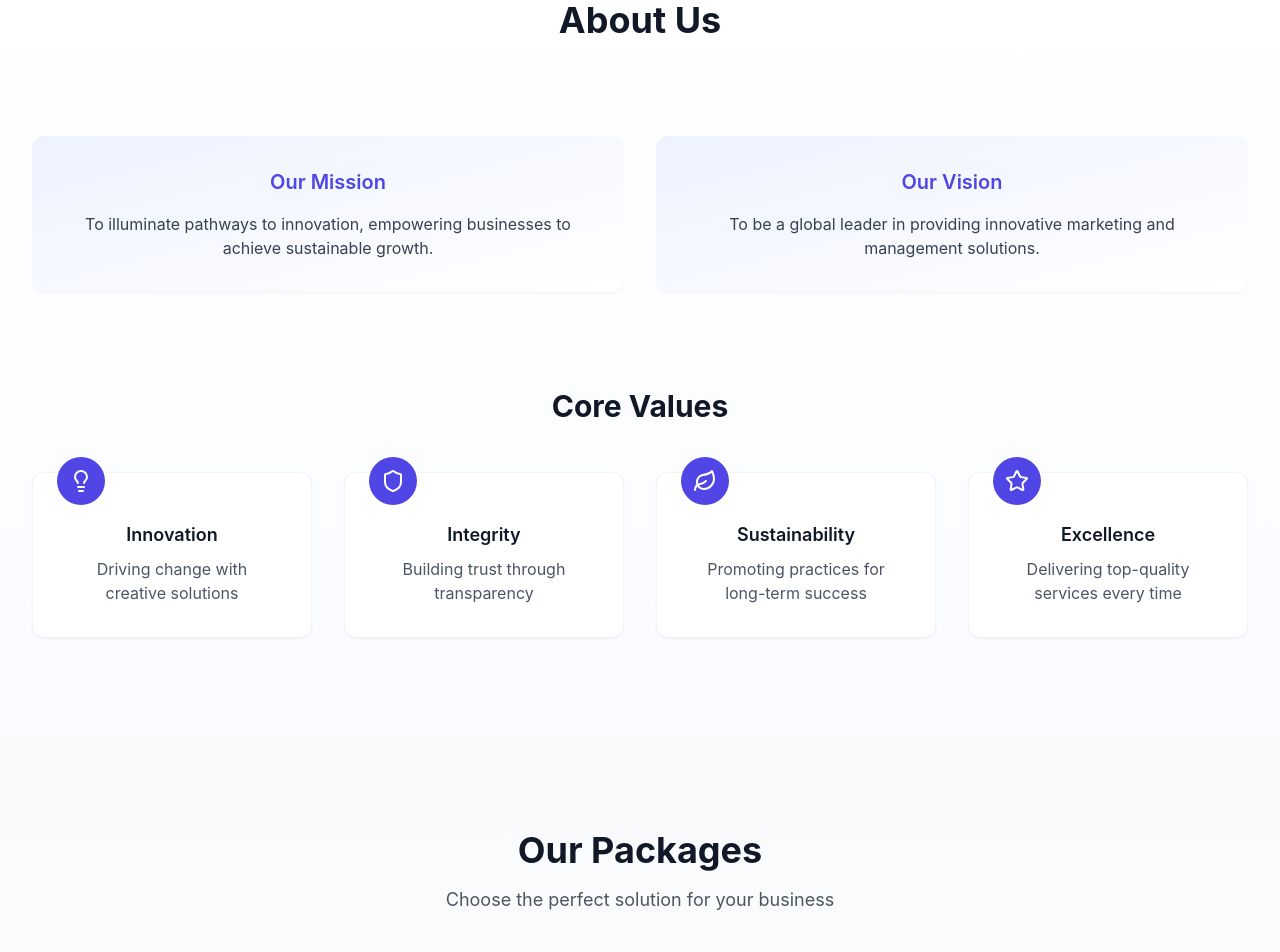
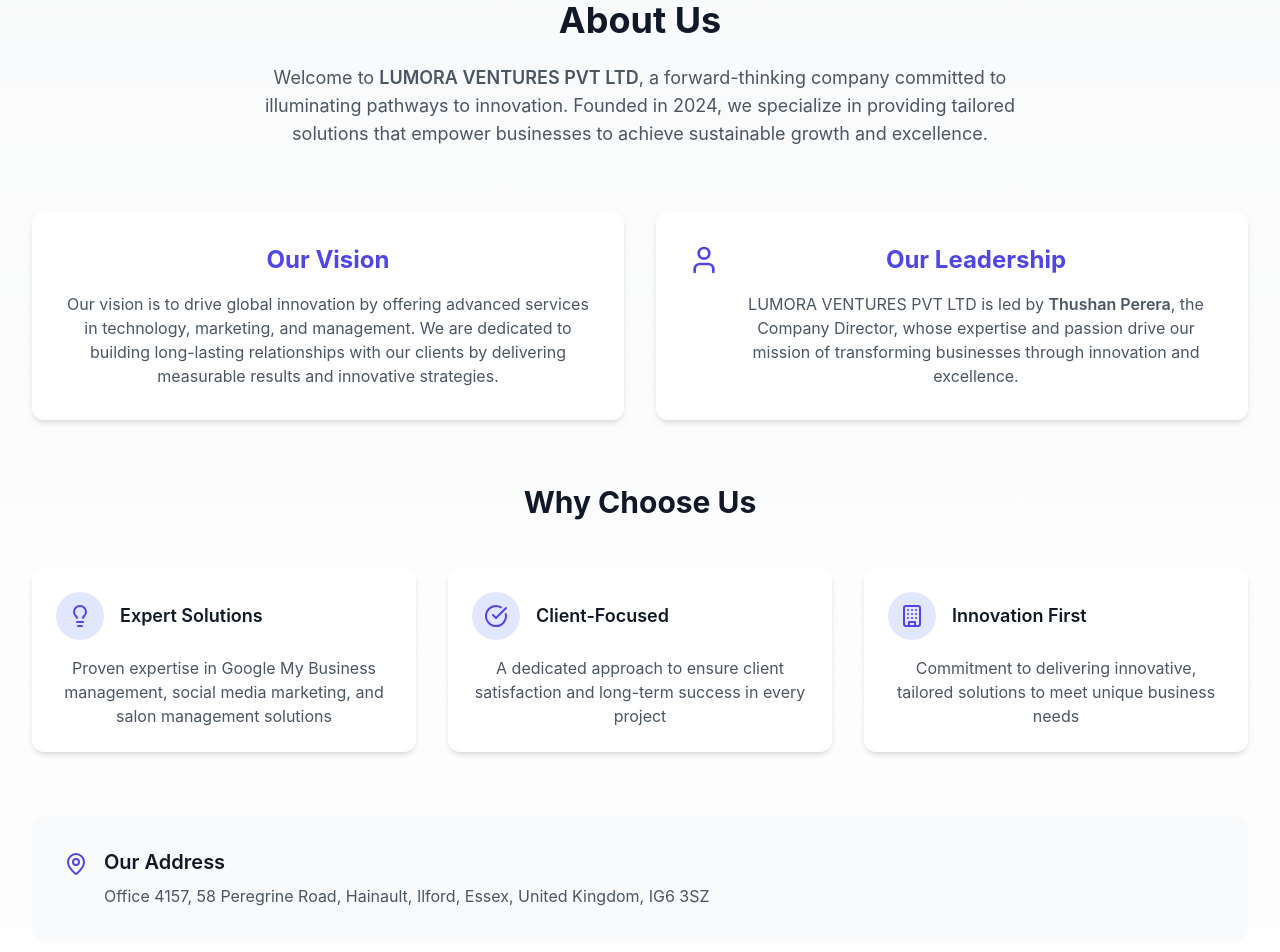
Before and after one commit to maduranga98/lumora-ventures, a React (Create React App) app: page / in a window 1280 px wide. Shown: the part 1720-2672 px from the top of the page. Built offline with nearby package versions, Linux system fonts and the light colour scheme.

Commit message:
stripe updates

```diff
--- a/src/components/AboutUs.js
+++ b/src/components/AboutUs.js
@@ -1,99 +1,141 @@
 import React from "react";
-import { Lightbulb, Shield, Leaf, Star } from "lucide-react";
+import { Lightbulb, MapPin, User, CheckCircle, Building } from "lucide-react";
 
 const AboutUs = () => {
-  const coreValues = [
+  const whyChooseUs = [
     {
-      title: "Innovation",
-      description: "Driving change with creative solutions",
+      title: "Expert Solutions",
+      description:
+        "Proven expertise in Google My Business management, social media marketing, and salon management solutions",
       icon: Lightbulb,
     },
     {
-      title: "Integrity",
-      description: "Building trust through transparency",
-      icon: Shield,
+      title: "Client-Focused",
+      description:
+        "A dedicated approach to ensure client satisfaction and long-term success in every project",
+      icon: CheckCircle,
     },
     {
-      title: "Sustainability",
-      description: "Promoting practices for long-term success",
-      icon: Leaf,
-    },
-    {
-      title: "Excellence",
-      description: "Delivering top-quality services every time",
-      icon: Star,
+      title: "Innovation First",
+      description:
+        "Commitment to delivering innovative, tailored solutions to meet unique business needs",
+      icon: Building,
     },
   ];
 
   return (
-    <div className="bg-gradient-to-b from-white to-indigo-50/30 py-24">
+    <div className="bg-gradient-to-b from-gray-50 to-white py-16 md:py-24">
       <div className="max-w-7xl mx-auto px-4 sm:px-6 lg:px-8">
-        <div className="text-center animate-on-scroll opacity-0 translate-y-8">
-          <h2 className="text-3xl md:text-4xl font-bold text-gray-900">
+        {/* Header Section */}
+        <div className="text-center mb-16 animate-on-scroll opacity-0 translate-y-8">
+          <h2 className="text-3xl md:text-4xl font-bold text-gray-900 mb-6">
             About Us
           </h2>
-        </div>
-
-        <div className="mt-16 lg:mt-24">
-          <div className="space-y-12 lg:space-y-24">
-            {/* Mission & Vision */}
-            <div className="grid grid-cols-1 gap-8 md:grid-cols-2">
-              <div className="animate-on-scroll opacity-0 -translate-x-8">
-                <div className="group bg-gradient-to-br from-indigo-50 to-white p-8 rounded-xl shadow-sm hover:shadow-lg transition-all duration-300">
-                  <h3 className="text-xl font-semibold text-indigo-600 mb-4 group-hover:scale-105 transition-transform">
-                    Our Mission
-                  </h3>
-                  <p className="text-gray-700 group-hover:text-gray-900 transition-colors">
-                    To illuminate pathways to innovation, empowering businesses
-                    to achieve sustainable growth.
+          <div className="max-w-3xl mx-auto">
+            <p className="text-lg text-gray-600">
+              Welcome to{" "}
+              <span className="font-semibold">LUMORA VENTURES PVT LTD</span>, a
+              forward-thinking company committed to illuminating pathways to
+              innovation. Founded in 2024, we specialize in providing tailored
+              solutions that empower businesses to achieve sustainable growth
+              and excellence.
             </p>
           </div>
         </div>
-              <div className="animate-on-scroll opacity-0 translate-x-8">
-                <div className="group bg-gradient-to-br from-indigo-50 to-white p-8 rounded-xl shadow-sm hover:shadow-lg transition-all duration-300">
-                  <h3 className="text-xl font-semibold text-indigo-600 mb-4 group-hover:scale-105 transition-transform">
+
+        {/* Vision & Leadership Grid */}
+        <div className="grid md:grid-cols-2 gap-8 mb-16">
+          {/* Vision Section */}
+          <div className="animate-on-scroll opacity-0 -translate-x-8">
+            <div className="bg-white p-8 rounded-xl shadow-md hover:shadow-lg transition-all duration-300 h-full">
+              <h3 className="text-2xl font-bold text-indigo-600 mb-4">
                 Our Vision
               </h3>
-                  <p className="text-gray-700 group-hover:text-gray-900 transition-colors">
-                    To be a global leader in providing innovative marketing and
-                    management solutions.
+              <p className="text-gray-600">
+                Our vision is to drive global innovation by offering advanced
+                services in technology, marketing, and management. We are
+                dedicated to building long-lasting relationships with our
+                clients by delivering measurable results and innovative
+                strategies.
+              </p>
+            </div>
+          </div>
+
+          {/* Leadership Section */}
+          <div className="animate-on-scroll opacity-0 translate-x-8">
+            <div className="bg-white p-8 rounded-xl shadow-md hover:shadow-lg transition-all duration-300 h-full">
+              <div className="flex items-start gap-4">
+                <User className="h-8 w-8 text-indigo-600 flex-shrink-0" />
+                <div>
+                  <h3 className="text-2xl font-bold text-indigo-600 mb-4">
+                    Our Leadership
+                  </h3>
+                  <p className="text-gray-600">
+                    LUMORA VENTURES PVT LTD is led by{" "}
+                    <span className="font-semibold">Thushan Perera</span>, the
+                    Company Director, whose expertise and passion drive our
+                    mission of transforming businesses through innovation and
+                    excellence.
                   </p>
                 </div>
               </div>
             </div>
+          </div>
+        </div>
 
-            {/* Core Values */}
-            <div>
+        {/* Why Choose Us Section */}
+        <div className="mb-16">
           <h3 className="text-2xl md:text-3xl font-bold text-center text-gray-900 mb-12 animate-on-scroll opacity-0 translate-y-8">
-                Core Values
+            Why Choose Us
           </h3>
-              <div className="grid grid-cols-1 gap-8 sm:grid-cols-2 lg:grid-cols-4">
-                {coreValues.map((value, index) => (
+          <div className="grid md:grid-cols-3 gap-8">
+            {whyChooseUs.map((item, index) => (
               <div
                 key={index}
                 className="animate-on-scroll opacity-0 translate-y-8"
                 style={{ animationDelay: `${index * 200}ms` }}
               >
-                    <div className="group relative bg-white p-8 rounded-xl shadow-sm hover:shadow-lg border border-gray-100 transition-all duration-300 hover:-translate-y-1">
-                      <div className="absolute -top-4 left-6 transform group-hover:scale-110 transition-transform">
-                        <div className="rounded-full bg-indigo-600 p-3">
-                          <value.icon className="h-6 w-6 text-white" />
+                <div className="group bg-white p-6 rounded-xl shadow-md hover:shadow-lg transition-all duration-300 hover:-translate-y-1">
+                  <div className="flex items-center gap-4 mb-4">
+                    <div className="rounded-full bg-indigo-100 p-3 group-hover:bg-indigo-600 transition-colors">
+                      <item.icon className="h-6 w-6 text-indigo-600 group-hover:text-white transition-colors" />
                     </div>
+                    <h4 className="text-lg font-semibold text-gray-900">
+                      {item.title}
+                    </h4>
                   </div>
-                      <div className="pt-4">
-                        <h4 className="text-lg font-semibold text-gray-900 mb-2 group-hover:text-indigo-600 transition-colors">
-                          {value.title}
-                        </h4>
-                        <p className="text-gray-600 group-hover:text-gray-900 transition-colors">
-                          {value.description}
-                        </p>
-                      </div>
+                  <p className="text-gray-600">{item.description}</p>
                 </div>
               </div>
             ))}
           </div>
         </div>
+
+        {/* Address Section */}
+        <div className="animate-on-scroll opacity-0 translate-y-8">
+          <div className="bg-gray-50 p-8 rounded-xl">
+            <div className="flex items-start gap-4 justify-center text-center md:text-left md:justify-start">
+              <MapPin className="h-6 w-6 text-indigo-600 flex-shrink-0 mt-1" />
+              <div>
+                <h3 className="text-xl font-semibold text-gray-900 mb-2">
+                  Our Address
+                </h3>
+                <p className="text-gray-600">
+                  Office 4157, 58 Peregrine Road, Hainault, Ilford, Essex,
+                  United Kingdom, IG6 3SZ
+                </p>
               </div>
+            </div>
+          </div>
+        </div>
+
+        {/* Call to Action */}
+        <div className="text-center mt-16 animate-on-scroll opacity-0 translate-y-8">
+          <h3 className="text-2xl font-bold text-gray-900 mb-4">Join Us</h3>
+          <p className="text-lg text-gray-600 max-w-2xl mx-auto">
+            Be part of our journey as we illuminate pathways to innovation.
+            Together, we can achieve extraordinary growth and success.
+          </p>
         </div>
       </div>
     </div>
--- a/src/components/Footer.js
+++ b/src/components/Footer.js
@@ -1,4 +1,5 @@
 import React from "react";
+import { MapPin } from "lucide-react";
 
 const Footer = ({ onNavClick }) => {
   const navLinks = {
@@ -11,7 +12,9 @@
     ],
     Legal: [
       { name: "Privacy Policy", id: "privacy" },
-      { name: "Terms of Service", id: "terms" },
+      { name: "Terms & Conditions", id: "terms" },
+      { name: "Shipping Policy", id: "shipping" },
+      { name: "Return & Refund Policy", id: "refund" },
     ],
   };
 
@@ -19,6 +22,7 @@
     <footer className="bg-gradient-to-r from-gray-900 via-gray-800 to-gray-900">
       <div className="max-w-7xl mx-auto px-4 sm:px-6 lg:px-8 py-12">
         <div className="grid grid-cols-1 sm:grid-cols-2 lg:grid-cols-4 gap-8">
+          {/* Company Info */}
           <div className="col-span-1 sm:col-span-2 lg:col-span-1 animate-on-scroll opacity-0 translate-y-8">
             <div
               className="group cursor-pointer"
@@ -37,8 +41,29 @@
                 achieve sustainable growth.
               </p>
             </div>
+
+            {/* Address Section */}
+            <div className="mt-6">
+              <div className="flex items-start gap-2">
+                <MapPin className="h-5 w-5 text-indigo-400 flex-shrink-0 mt-1" />
+                <address className="text-gray-400 text-sm md:text-base not-italic">
+                  Office 4157, 58 Peregrine Road
+                  <br />
+                  Hainault
+                  <br />
+                  Ilford
+                  <br />
+                  Essex
+                  <br />
+                  United Kingdom
+                  <br />
+                  IG6 3SZ
+                </address>
+              </div>
+            </div>
           </div>
 
+          {/* Links Sections */}
           {Object.entries(navLinks).map(([category, links], categoryIndex) => (
             <div
               key={category}
@@ -65,11 +90,36 @@
               </ul>
             </div>
           ))}
+
+          {/* Contact Information */}
+          <div
+            className="animate-on-scroll opacity-0 translate-y-8"
+            style={{ animationDelay: "600ms" }}
+          >
+            <h3 className="text-sm font-semibold text-white tracking-wider uppercase mb-4">
+              Contact Us
+            </h3>
+            <div className="space-y-3">
+              <button
+                onClick={() => onNavClick("contact")}
+                className="block text-gray-400 hover:text-indigo-400 transition-colors text-sm md:text-base"
+              >
+                Get in Touch
+              </button>
+              <a
+                href="mailto:info@lumoraventures.com"
+                className="block text-gray-400 hover:text-indigo-400 transition-colors text-sm md:text-base"
+              >
+                info@lumoraventures.com
+              </a>
+            </div>
+          </div>
         </div>
 
+        {/* Copyright */}
         <div className="mt-12 pt-8 border-t border-gray-700">
           <p className="text-center text-gray-400 text-sm md:text-base">
-            © 2024 Lumora Ventures. All Rights Reserved.
+            © 2024 LUMORA VENTURES PVT LTD. All Rights Reserved.
           </p>
         </div>
       </div>
```
Also changed, not shown: src/components/Hero.js (+11 -6 lines), src/assets/hero-image.png (added). Lines whose indentation alone changed are shown as unchanged.
